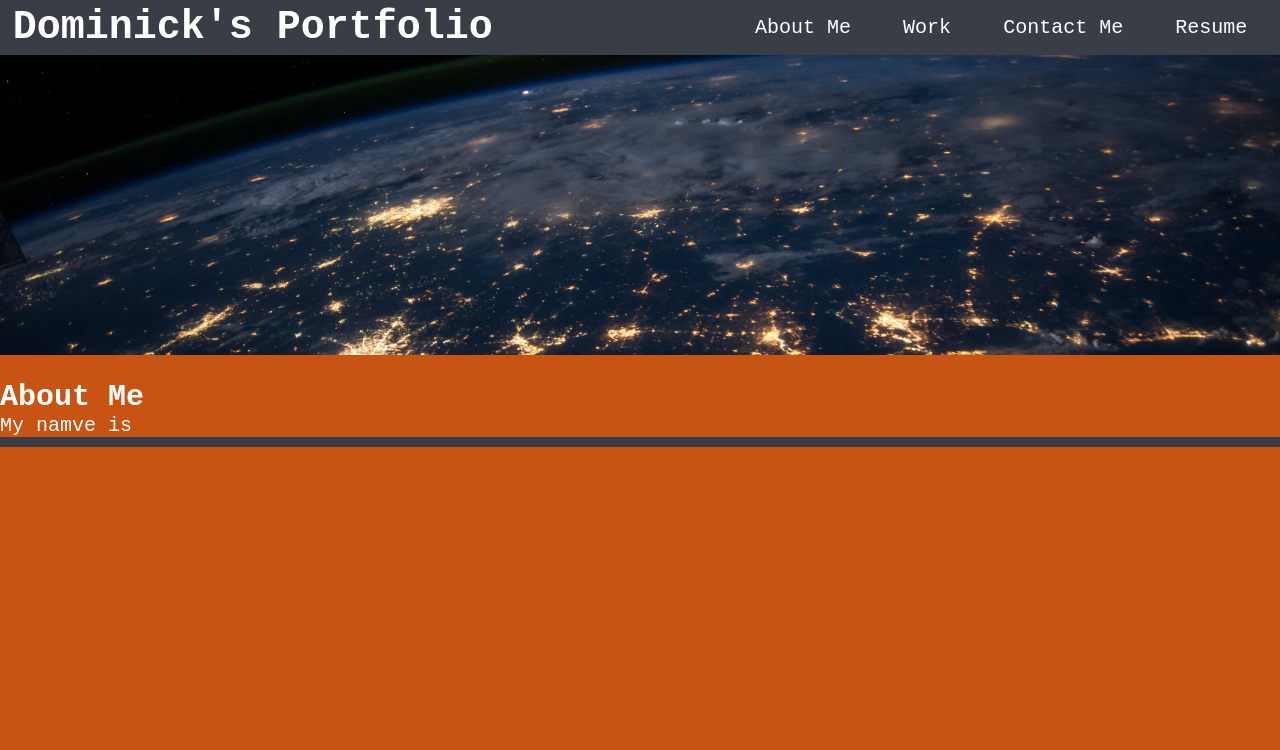
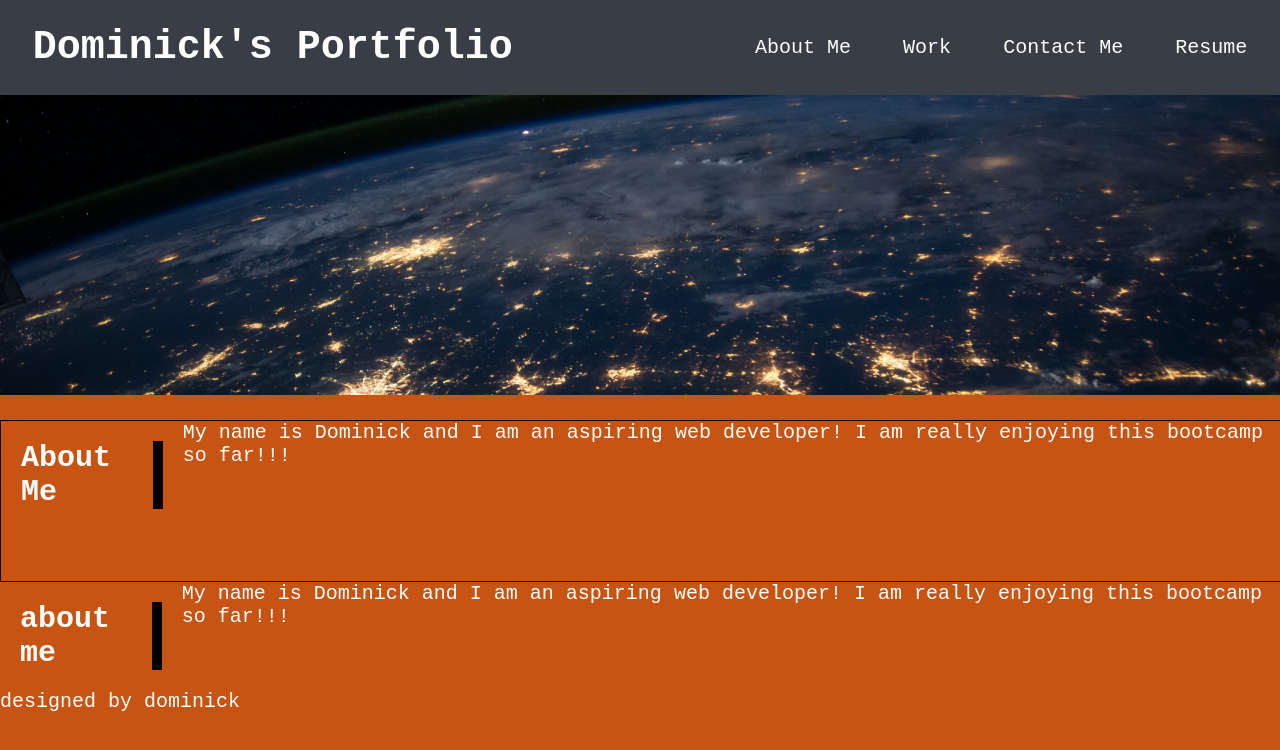
Before and after one commit to dev-dominick/portfolio-page, a plain HTML site: page index.html in a window 1280 px wide. Drawn offline with Linux system fonts and the light colour scheme.

Commit message:
added about me section

```diff
--- a/assets/style.css
+++ b/assets/style.css
@@ -11,6 +11,9 @@ body {
     color: white;
   }
 
+  h1, h2 {
+  margin: 20px;
+  }
 
  .hero {
      height: 300px;
@@ -21,12 +24,17 @@ body {
      background-position: center;
  }
 
-  .header, .footer {
+  .header {
       display: flex;
       justify-content: space-between;
       align-items: center;
       padding: 5px 1%;
       background-color: #393e46;
+  }
+
+  .footer {
+      position: relative;
+      bottom: 0;
   }
 
 li, a {
@@ -60,3 +68,34 @@ li, a {
     color: olive;
     text-decoration: underline;
 }
+
+.about-me {
+    display: flex;
+}
+
+.about-me-p {
+    display: flex ;
+    justify-content: flex-end;
+    align-items: right;
+}
+
+aside {
+    display: flex;
+    width: 100%;
+    padding-left: .5rem;
+    margin-left: .5rem;
+    float: right;
+
+}
+
+.section-about-me {
+    border: 1px black solid;
+    width: 100vw;
+    height: 20vh;
+}
+
+h2 {
+    float: left;
+    border-right: 3px black solid;
+    border-right-width: 10px;
+}
--- a/index.html
+++ b/index.html
@@ -27,11 +27,25 @@
     <section class="hero"></section>
 
     <main>
+    <section class="section-about-me">
+        <Aside class="aside-about-me">
+        <h2 class="about-me">About Me</h2>
+            <p class="about-me-p">My name is Dominick and I am an aspiring web developer! I am
+                really enjoying this bootcamp so far!!!
+            </p>
+      </Aside>
+    </section>
 
-      <section>
-        <h2>About Me</h2>
-            <p>My namve is </p>
-      </section>
+    <aside>
+        <h2>about me</h2>
+
+        <p">My name is Dominick and I am an aspiring web developer! I am
+                really enjoying this bootcamp so far!!!
+            </p>
+
+    </aside>
+
+
 
       <section>
 
@@ -44,7 +58,7 @@
     </main>
 
     <footer class="footer">
-
+        <p>designed by dominick</p>
     </footer>
 
   </body>
```
